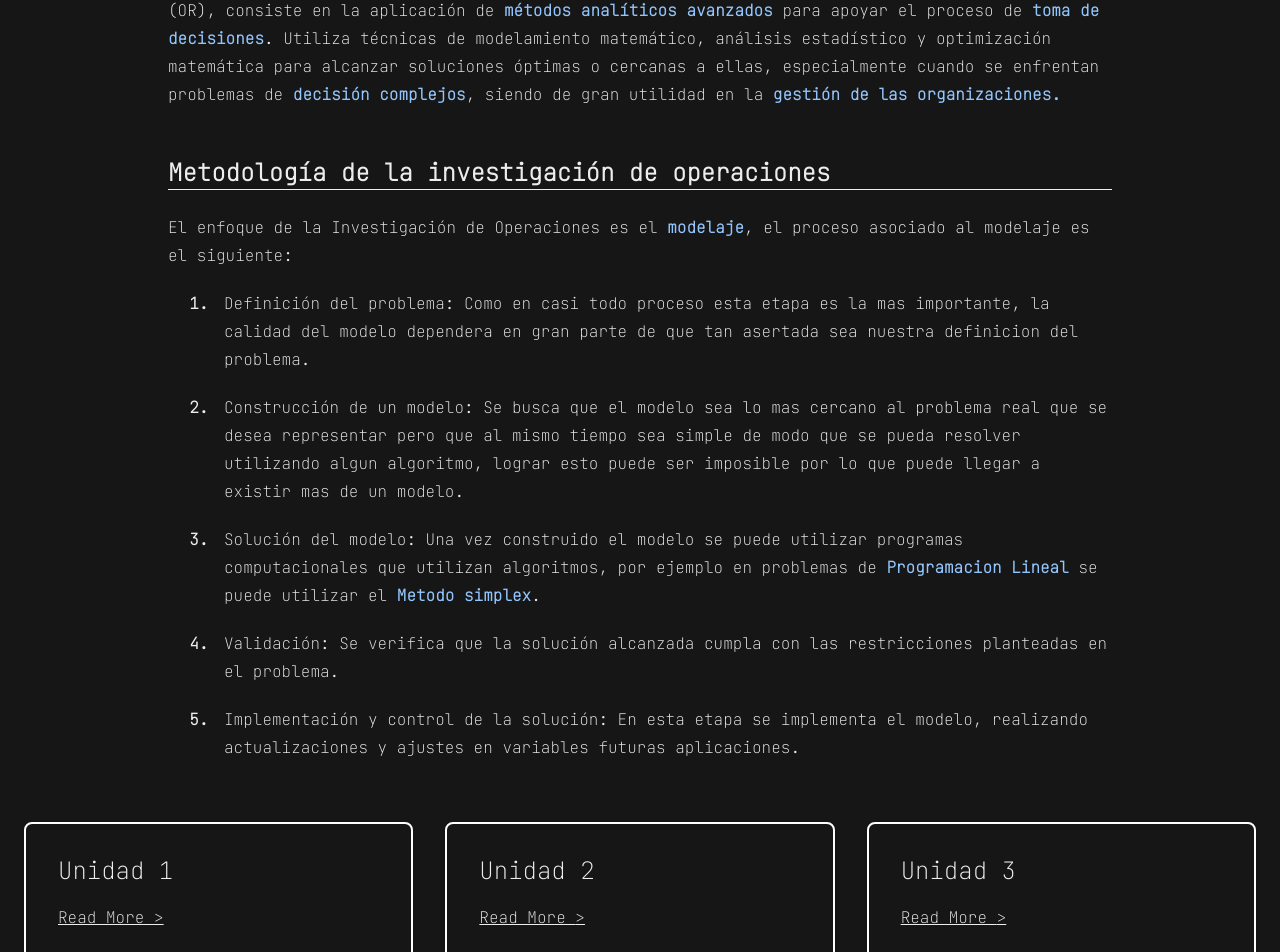
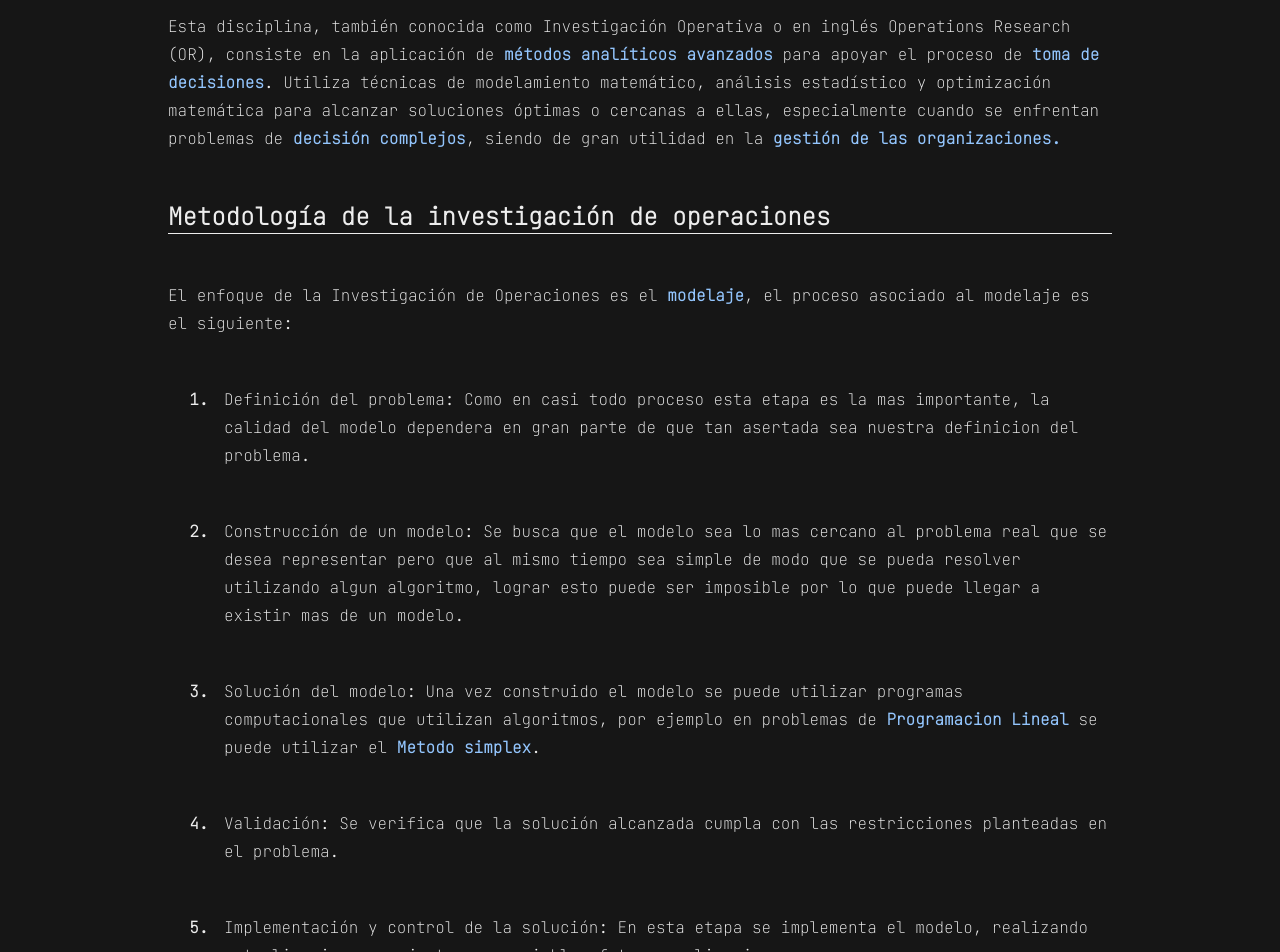
Before and after one commit to KORC-hub/portafolio_io, a Next.js app: page / in a window 1280 px wide. Shown: the part 317-1269 px from the top of the page. Built offline with nearby package versions, Linux system fonts and the light colour scheme.

Commit message:
Modifying the Markdown display on the page

```diff
--- a/src/app/page.tsx
+++ b/src/app/page.tsx
@@ -18,8 +18,7 @@ export default function Home() {
         ]);
 
         if (!topicsResponse.ok) throw new Error("No se pudo cargar los archivos JSON");
-                if (!markdownResponse.ok)
-                    throw new Error("No se pudo cargar los archivos Markdown");
+        if (!markdownResponse.ok) throw new Error("No se pudo cargar los archivos Markdown");
 
         const [topicsData, markdownText] = await Promise.all([
           topicsResponse.json(), // Convertir JSON
@@ -35,9 +34,20 @@ export default function Home() {
     fetchData();
   }, []);
 
+  const markdownElements = markdownContent.split("\n\n");
+
   return (
     <>
-            <Markdown>{markdownContent}</Markdown>
+      <Markdown>{markdownElements[0]}</Markdown>
+      <Markdown>{markdownElements[1]}</Markdown>
+      <Markdown>{markdownElements[2]}</Markdown>
+      <Markdown>{markdownElements[3]}</Markdown>
+      <Markdown>{markdownElements[4]}</Markdown>
+      <Markdown>{markdownElements[5]}</Markdown>
+      <Markdown>{markdownElements[6]}</Markdown>
+      <Markdown>{markdownElements[7]}</Markdown>
+      <Markdown>{markdownElements[8]}</Markdown>
+      <Markdown>{markdownElements[9]}</Markdown>
       <section className="sm:my-5 grid grid-cols-1 lg:grid-cols-3 gap-x-8 gap-y-4 px-6 border-white">
         {topicsArray.map((topic) => (
           <TopicCard key={topic.id} title={topic.title} link={topic.link}></TopicCard>
```
Lines whose indentation alone changed are shown as unchanged.
